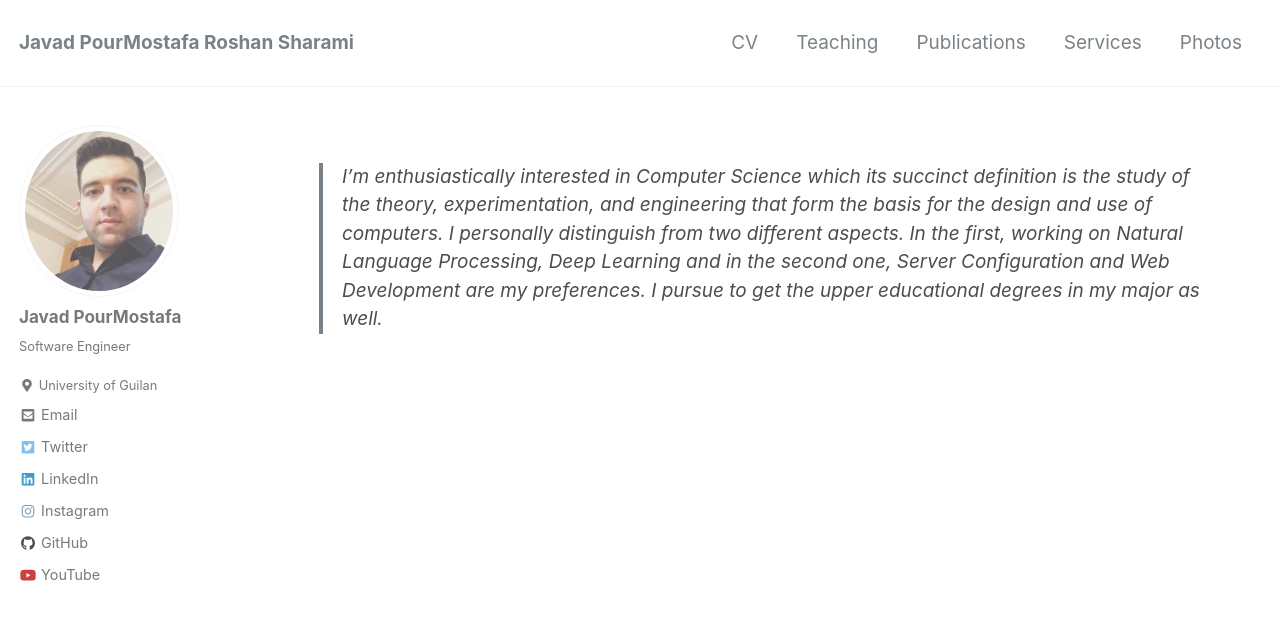
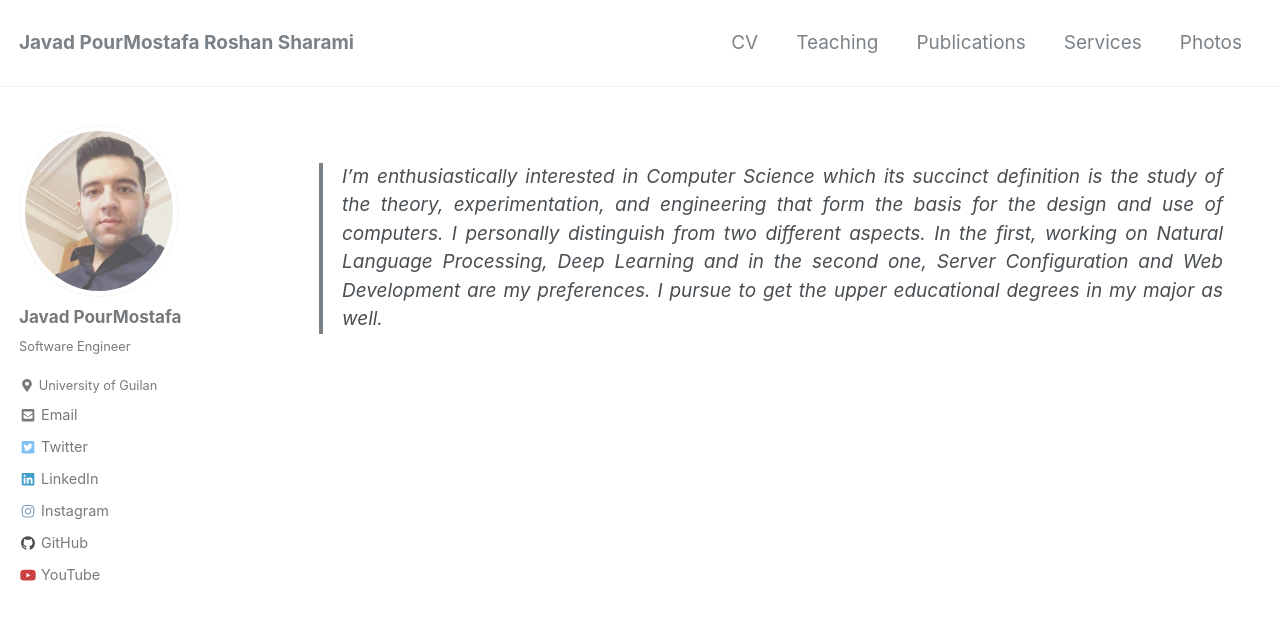
Before and after one commit to JoyeBright/JoyeBright.github.io, a Jekyll site: the page built from _pages/about.md, in a window 1280 px wide and 900 px high. Shown: the top 620 px of the window. Built offline with Jekyll 4.4.1, drawn with Linux system fonts in a browser that asks for light colours; nearby versions of some CDN libraries.

Commit message:
add blockquote

```diff
--- a/assets/css/main.scss
+++ b/assets/css/main.scss
@@ -21,5 +21,7 @@ html{
   @include breakpoint ($x-large){
     font-size: 19px;
   }
-
 }
+blockquote{
+  text-align: justify;
+}
```
